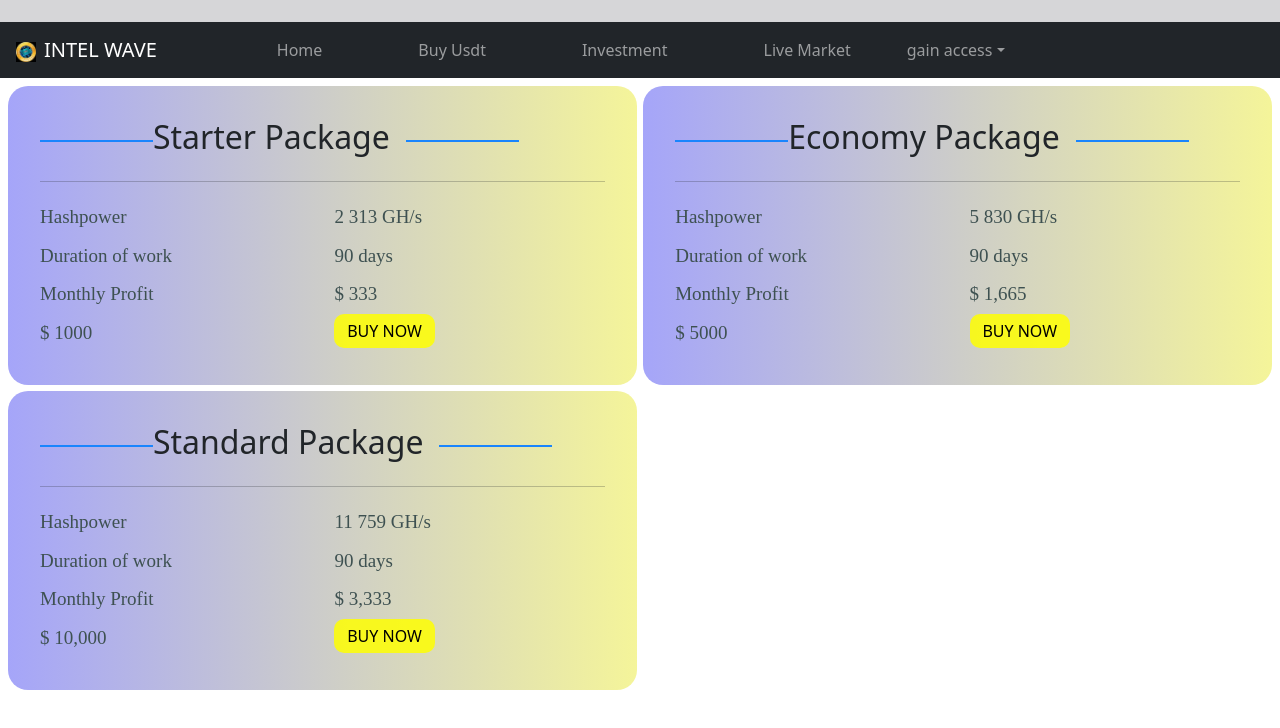
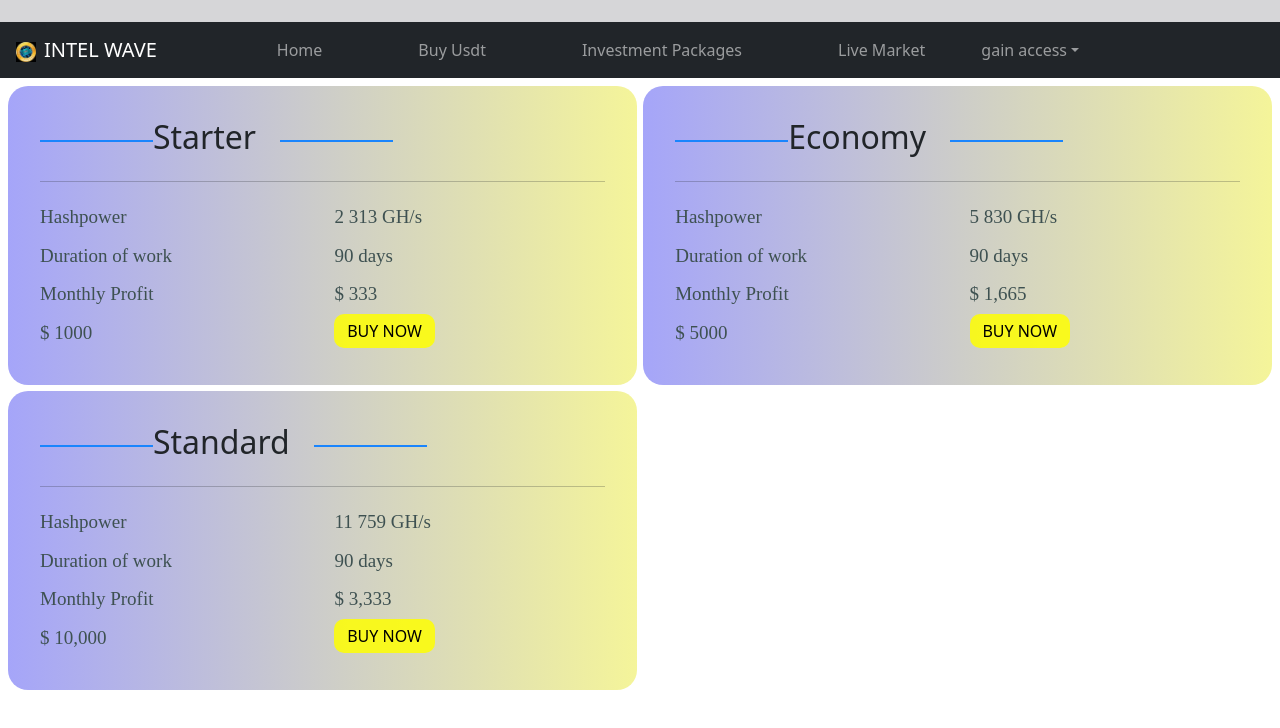
Before and after one commit to Emeka207ja/intel, a React (Create React App) app in the folder project/: page /invest in a window 1280 px wide. Shown: the top 728 px of the page. Built offline with nearby package versions, Linux system fonts and the light colour scheme; no server answers.

Commit message:
fixed css

```diff
--- a/project/src/Components/Investments.js
+++ b/project/src/Components/Investments.js
@@ -14,7 +14,7 @@ const Investments = ({ name, amount, profit, duration, power,id }) => {
 
             <Row>
               <Col>
-                <h2 className='heading_one'>{name} Package</h2>
+                <h2 className='heading_one'>{name} </h2>
               </Col>
           </Row>
           <hr></hr>
--- a/project/src/Views/InvestmentDashboardScreen.js
+++ b/project/src/Views/InvestmentDashboardScreen.js
@@ -31,7 +31,7 @@ const InvestmentDashboardScreen = () => {
           <div className="investment_card">
             <Row>
               <Col>
-                <h2 className='heading_one'>{selected?.id} Package</h2>
+                <h2 className='heading_one'>{selected?.id} </h2>
               </Col>
           </Row>
           <hr></hr>
--- a/project/src/Views/NavBar/Nav.js
+++ b/project/src/Views/NavBar/Nav.js
@@ -48,7 +48,7 @@ const NavMenu = () => {
                        {/* {!userInfo?.token&& <Nav.Link as ={Link} to="/home" className='px-lg-5'>Home</Nav.Link >} */}
                         <Nav.Link as ={Link} to="/home" className=' px-lg-5 '>Home</Nav.Link >
                         <Nav.Link as ={Link} to="/buyusdt" className=' px-lg-5 '>Buy Usdt</Nav.Link >
-                        <Nav.Link as ={Link} to="/invest" className=' px-lg-5 '>Investment</Nav.Link >
+                        <Nav.Link as ={Link} to="/invest" className=' px-lg-5 '>Investment Packages</Nav.Link >
                         <Nav.Link as ={Link} to="/live" className='px-lg-5 '>Live Market</Nav.Link >
                         {userInfo?.token&&userInfo?.isAdmin &&<Nav.Link as ={Link} to="/users" className=' px-lg-5'>Users</Nav.Link >}
                        {userInfo?.token&&userInfo?.isAdmin && <Nav.Link as ={Link} to="/proofs" className='px-lg-5'>Payment proofs</Nav.Link >}
```
